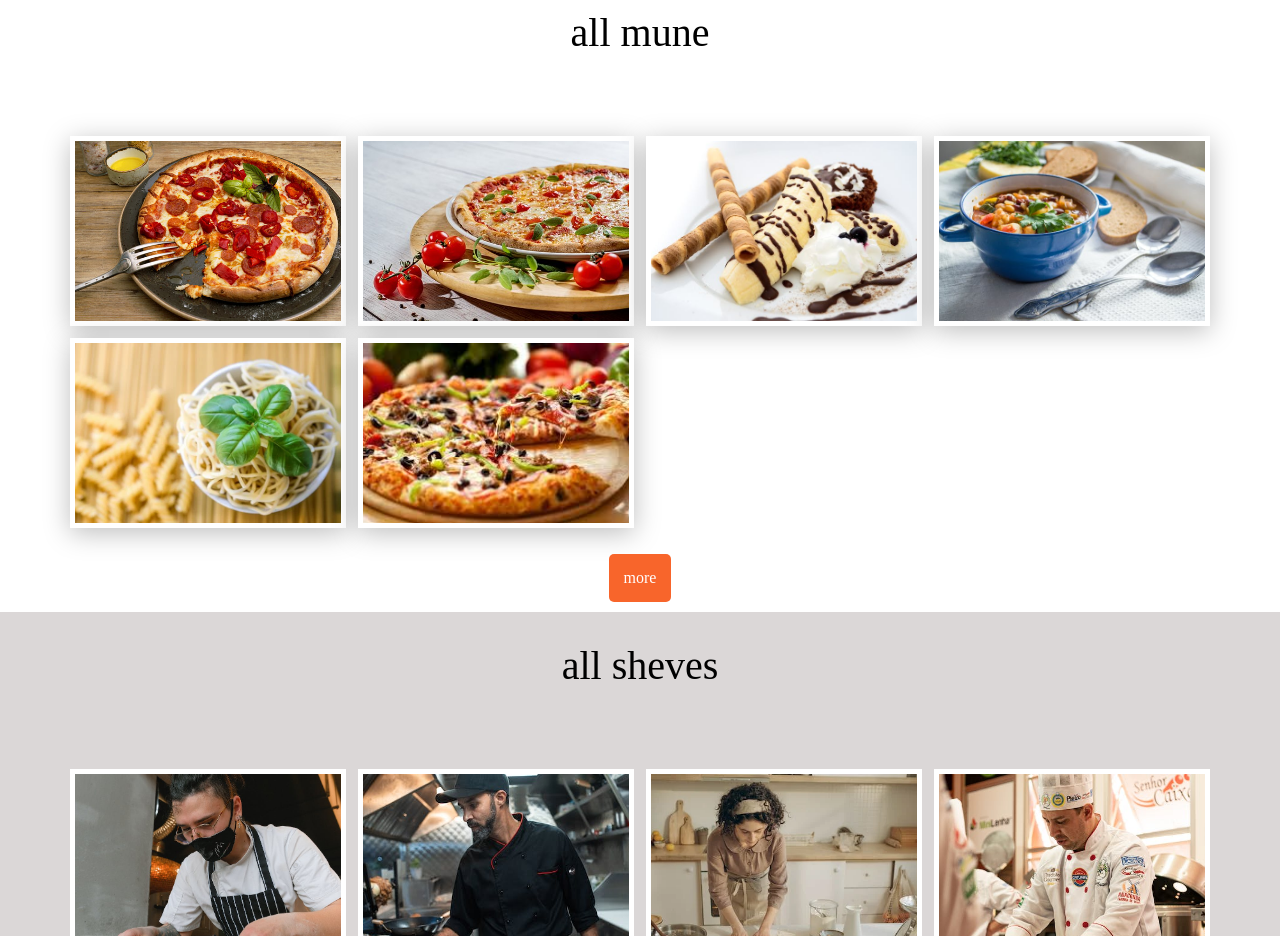
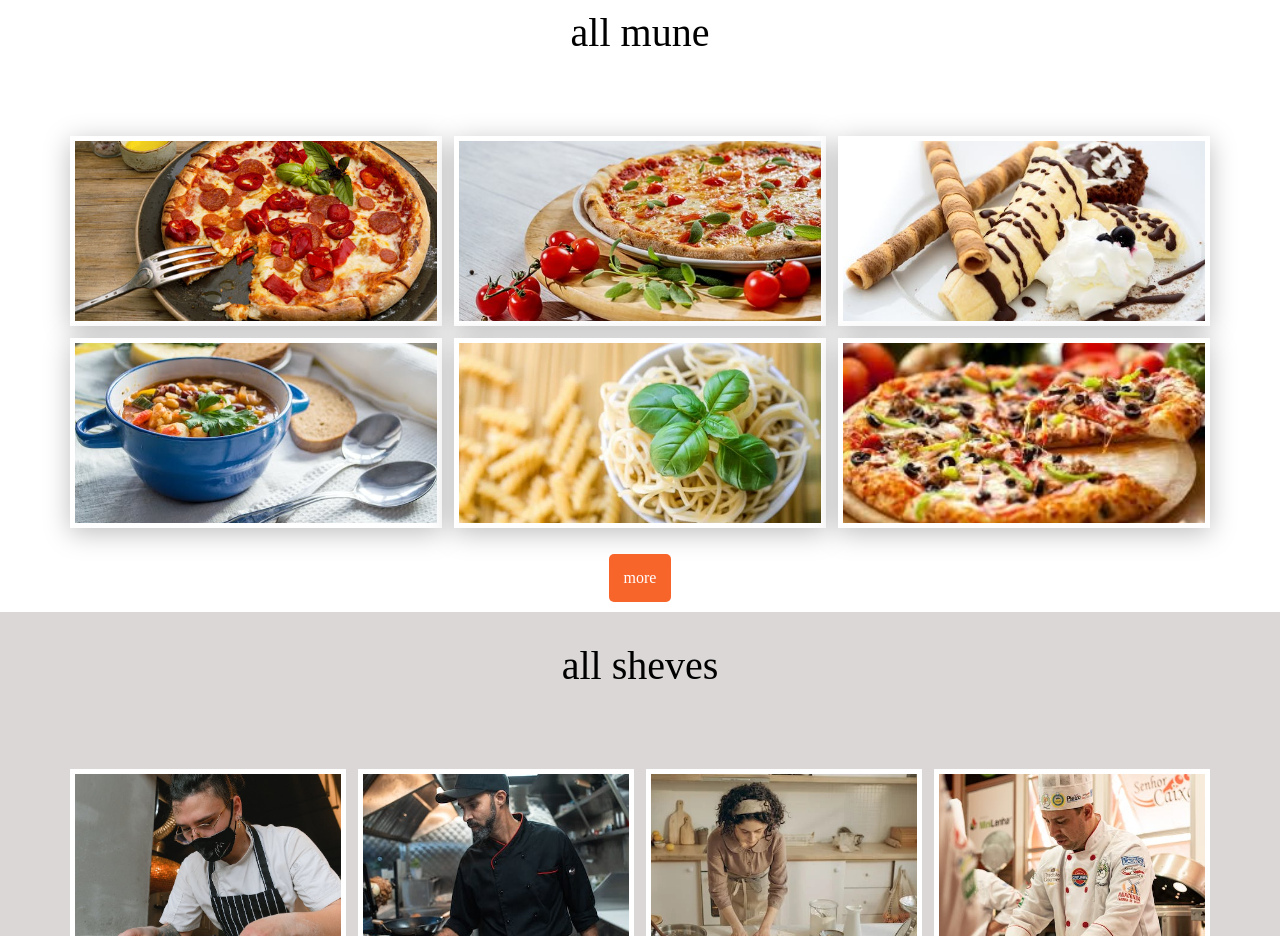
Before and after one commit to ahmedragab200/pizza, a plain HTML site: page index.html in a window 1280 px wide. Shown: the part 1300-2236 px from the top of the page. Drawn offline with nearby package versions, Linux system fonts and the light colour scheme.

Commit message:
Update cook.css

```diff
--- a/cook.css
+++ b/cook.css
@@ -162,7 +162,7 @@ section {
 }
 .mnue .container {
   display: grid;
-  grid-template-columns: repeat(auto-fit, minmax(250px, 1fr));
+  grid-template-columns: repeat(auto-fit, minmax(310px, 1fr));
   grid-gap: 12px;
   margin-top: 50px;
 }
```
